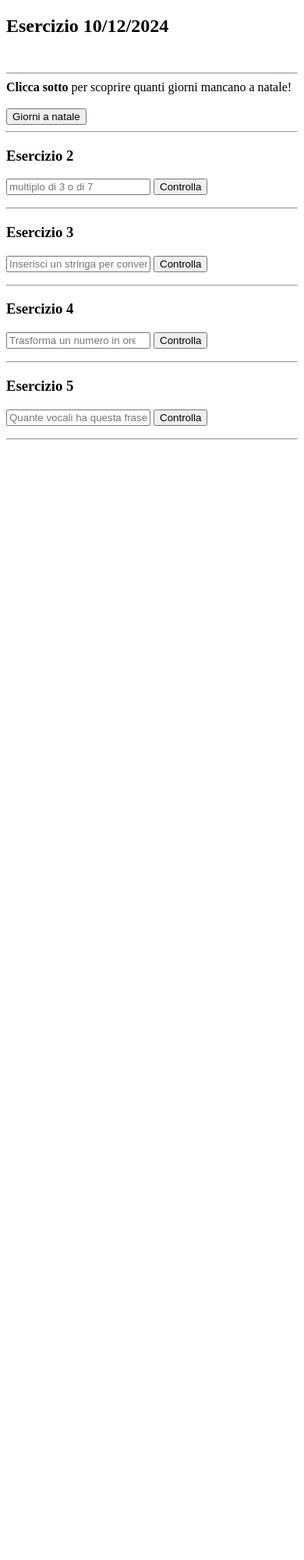
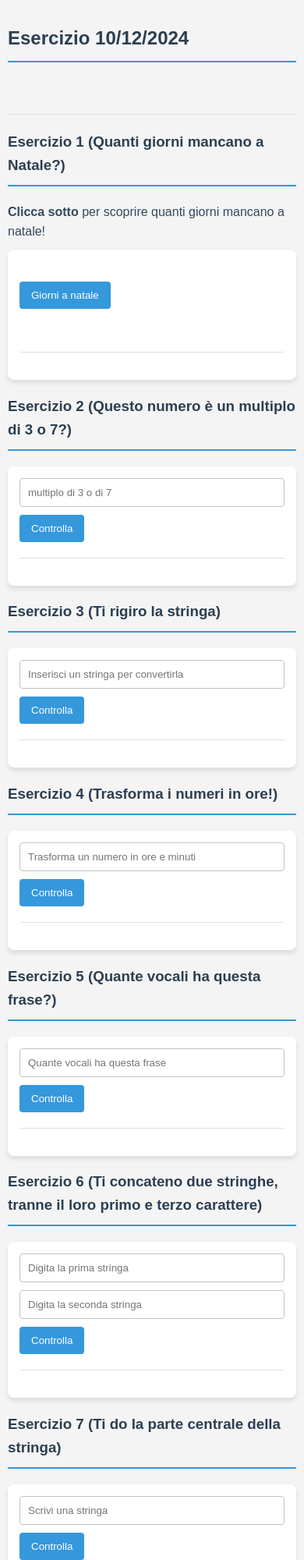
Before and after one commit to SimonePlatania/visualstudio, a plain HTML site: page giorno2 (Simone)/1 - esercizi.html in a window 390 px wide. Shown: the top 2000 px of the page at 78% size. Before the commit the page ends 844 px from the top, so only its background shows below. Drawn offline with Linux system fonts and the light colour scheme.

Commit message:
Esercizi dell'11 novembre aggiunti

```diff
--- a/giorno2 (Simone)/1 - esercizi.html
+++ b/giorno2 (Simone)/1 - esercizi.html
@@ -3,6 +3,7 @@
 	<head>
         <title>Esercizi 10/12/2024</title>
         <script type = "text/javascript" src = "js/esercizi.js"></script>
+        <link rel="stylesheet" href="css/css.css" />
     </head>
     <body>
 
@@ -11,6 +12,7 @@
 
                 <!--1)	Scrivi un programma JavaScript per calcolare il numero di giorni rimasti fino al prossimo Natale.-->
 
+                <h3>Esercizio 1 (Quanti giorni mancano a Natale?)</h3>
         <label><b>Clicca sotto </b> per scoprire quanti giorni mancano a natale!</label>
         <div><br>
             <button onclick="natale()">
@@ -20,7 +22,7 @@
 
 
         <!--2)	Scrivi un programma JavaScript per verificare se un dato numero positivo è un multiplo di 3 o un multiplo di 7.-->
-                <h3>Esercizio 2</h3>
+                <h3>Esercizio 2 (Questo numero è un multiplo di 3 o 7?)</h3>
         <div>
             <input type="number" id="numero" placeholder="multiplo di 3 o di 7">
             <button onclick="verificaMultiplo()">Controlla</button>
@@ -28,7 +30,7 @@
             <hr>
         </div>
 
-        <h3>Esercizio 3</h3>
+        <h3>Esercizio 3 (Ti rigiro la stringa)</h3>
         <div>
             <input type="type" id="stringa" placeholder="Inserisci un stringa per convertirla">
             <button onclick="invertiStringa()">Controlla</button>
@@ -38,7 +40,7 @@
 
         <!--4)	Scrivi un programma JavaScript per convertire un dato numero in ore e minuti.-->
 
-        <h3>Esercizio 4</h3>
+        <h3>Esercizio 4 (Trasforma i numeri in ore!)</h3>
         <div>
             <input type="number" id="numeroInOre" placeholder="Trasforma un numero in ore e minuti">
             <button onclick="convertiInOre()">Controlla</button>
@@ -48,7 +50,7 @@
 
         <!--5)	Scrivi un programma JavaScript per contare il numero di vocali in una data stringa.-->
 
-        <h3>Esercizio 5</h3>
+        <h3>Esercizio 5 (Quante vocali ha questa frase?)</h3>
         <div>
             <input type="type" id="vocali" placeholder="Quante vocali ha questa frase">
             <button onclick="prendiVocali()">Controlla</button>
@@ -57,6 +59,54 @@
         </div>
 
 
+        <!--6)	Scrivi un programma JavaScript per concatenare due stringhe tranne il loro primo e terzo carattere.-->
+
+        <h3>Esercizio 6 (Ti concateno due stringhe, tranne il loro primo e terzo carattere)</h3>
+        <div>
+            <input type="type" id="stringa1" placeholder="Digita la prima stringa">
+            <input type="type" id="stringa2" placeholder="Digita la seconda stringa">
+            <button onclick="concatenazione()">Controlla</button>
+            <p id="risultatoE6"></p>
+            <hr>
+        </div>
+
+        <!--7)	Scrivete un programma JavaScript per creare una stringa usando i tre caratteri centrali di una data stringa di lunghezza dispari.
+        La lunghezza della stringa deve essere maggiore o uguale a tre.-->
+
+        <h3>Esercizio 7 (Ti do la parte centrale della stringa)</h3>
+        <div>
+            <input type="type" id="stringaE7" placeholder="Scrivi una stringa">
+            <button onclick="nuovaStringa()">Controlla</button>
+            <p id="risultatoE7"></p>
+            <hr>
+        </div>
+
+
+        <!--8)	Scrivi un programma JavaScript per trovare il k-esimo elemento più grande di un dato array di numeri interi.-->
+
+        <h3>Esercizio 8 (Ti ritrovo il terzo numero più grande)</h3>
+        <div>
+        <input id="array1" type="number" placeholder="Primo numero">
+        <input id="array2" type="number" placeholder="Secondo numero">
+        <input id="array3" type="number" placeholder="Terzo numero">
+        <input id="array4" type="number" placeholder="Quarto numero">
+        <input id="array5" type ="number"placeholder="Quinto numero">
+        <button onclick="kesimo()">Controlla</button>
+        <p id="risultatoE8"></p>
+        </div>
+
+        <!--9)	Scrivi un programma JavaScript per ordinare un array di tutti i numeri primi compresi tra 1 e un dato numero intero.-->
+
+        <h3>Esercizio 9 (Ti ritrovo il terzo numero più grande)</h3>
+        <div>
+        <input id="array1" type="number" placeholder="Primo numero">
+        <input id="array2" type="number" placeholder="Secondo numero">
+        <input id="array3" type="number" placeholder="Terzo numero">
+        <input id="array4" type="number" placeholder="Quarto numero">
+        <input id="array5" type ="number"placeholder="Quinto numero">
+        <button onclick="kesimo()">Controlla</button>
+        <p id="risultatoE8"></p>
+        </div>
 
 
     </body>
--- /dev/null
+++ b/giorno2 (Simone)/css/css.css
@@ -0,0 +1,83 @@
+body {
+    font-family: 'Arial', sans-serif;
+    max-width: 800px;
+    margin: 0 auto;
+    padding: 20px;
+    background-color: #f4f4f4;
+    line-height: 1.6;
+    color: #333;
+}
+
+h2, h3 {
+    color: #2c3e50;
+    border-bottom: 2px solid #3498db;
+    padding-bottom: 10px;
+    margin-bottom: 20px;
+}
+
+hr {
+    border: 0;
+    height: 1px;
+    background: #e0e0e0;
+    margin: 20px 0;
+}
+
+div {
+    background-color: white;
+    border-radius: 8px;
+    padding: 15px;
+    margin-bottom: 15px;
+    box-shadow: 0 4px 6px rgba(0, 0, 0, 0.1);
+}
+
+label {
+    display: block;
+    margin-bottom: 10px;
+    color: #34495e;
+}
+
+input {
+    width: 100%;
+    padding: 10px;
+    margin-bottom: 10px;
+    border: 1px solid #bdc3c7;
+    border-radius: 4px;
+    box-sizing: border-box;
+}
+
+button {
+    background-color: #3498db;
+    color: white;
+    border: none;
+    padding: 10px 15px;
+    border-radius: 4px;
+    cursor: pointer;
+    transition: background-color 0.3s ease;
+}
+
+button:hover {
+    background-color: #2980b9;
+}
+
+p {
+    color: #2c3e50;
+    margin-top: 10px;
+}
+
+/* Stile per i risultati degli esercizi */
+#esercizio1, #risultato, #risultatoE3, #risultatoE4,
+#risultatoE5, #risultatoE6, #risultatoE7, #risultatoE8 {
+    color: #e74c3c;
+    font-weight: bold;
+}
+
+/* Responsive design */
+@media (max-width: 600px) {
+    body {
+        padding: 10px;
+    }
+
+    input {
+        width: 100%;
+    }
+}
--- a/giorno2 (Simone)/js/esercizi.js
+++ b/giorno2 (Simone)/js/esercizi.js
@@ -76,3 +76,59 @@ function prendiVocali() {
         document.getElementById("risultatoE4").innerHTML = arrotondaOre + " ora/e " + arrotondaMinuti + " minuto/i"
 
        }
+
+       function concatenazione() {
+        var stringa1 = document.getElementById("stringa1").value;
+        var stringa2 = document.getElementById("stringa2").value;
+
+        var stringa1rotta = stringa1.slice(1, 2) + stringa1.slice(3);
+        var stringa2rotta = stringa2.slice(1, 2) + stringa2.slice(3);
+        var stringaSplittata = stringa1rotta.concat(stringa2rotta);
+
+        document.getElementById("risultatoE6").innerHTML = stringaSplittata;
+
+       }
+
+       //Scrivete un programma JavaScript per creare una stringa usando i tre caratteri centrali di una data stringa di lunghezza dispari.
+       //La lunghezza della stringa deve essere maggiore o uguale a tre.
+
+       function nuovaStringa() {
+            var stringaE7 = document.getElementById("stringaE7").value;
+
+            if (stringaE7.length % 2 === 0 || stringaE7.length < 3) {
+                alert("La stringa deve essere dispari")
+
+
+            } else {
+        //midpoint con MathFloor, prendendo la lunghezza e dividendo a metà.
+        var midpoint = Math.floor(stringaE7.length/2);
+        var primoCarattere = stringaE7[midpoint - 1];
+        var secondoCarattere = stringaE7[midpoint];
+        var terzoCarattere = stringaE7[midpoint + 1];
+
+        var stringResult = primoCarattere + secondoCarattere + terzoCarattere;
+
+        document.getElementById("risultatoE7").innerHTML = stringResult;
+
+            }
+
+       }
+
+
+        function kesimo() {
+            // Converti gli input in numeri
+            const input1 = parseFloat(document.getElementById("array1").value);
+            const input2 = parseFloat(document.getElementById("array2").value);
+            const input3 = parseFloat(document.getElementById("array2").value);
+            const input4 = parseFloat(document.getElementById("array4").value);
+            const input5 = parseFloat(document.getElementById("array5").value);
+
+            const numeri = [input1, input2, input3, input4, input5];
+
+            const numeriOrdinati = numeri.sort((a,b) => b-a);
+
+            const terzoNumero = numeriOrdinati[2];
+
+            document.getElementById("risultatoE8").innerHTML = terzoNumero;
+
+        }
```
